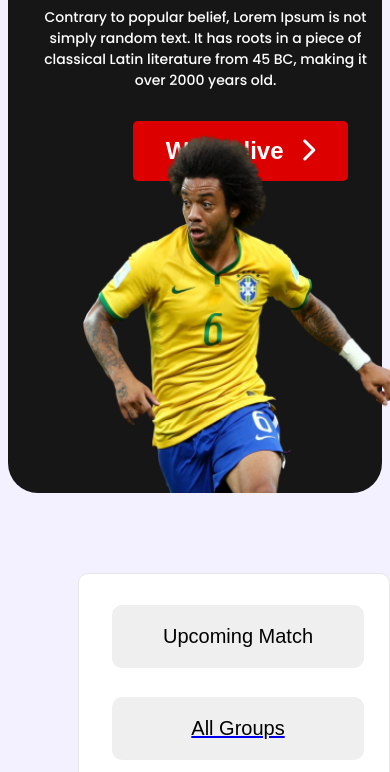
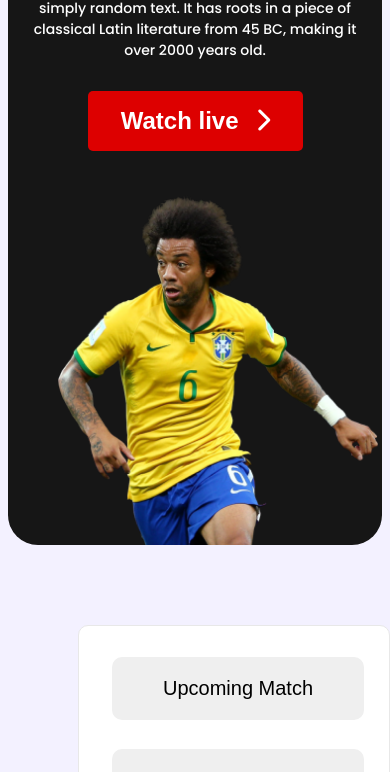
Before and after one commit to mohammadRcat/world-cup, a plain HTML site: page index.html in a window 390 px wide. Shown: the part 239-1011 px from the top of the page. Drawn offline with Linux system fonts and the light colour scheme.

Commit message:
6th commit

```diff
--- a/css/mobile.css
+++ b/css/mobile.css
@@ -8,7 +8,7 @@
     grid-template-columns: repeat(1, 1fr);
     align-items: center;
     width: 100%;
-    height: 724px;
+    height: 776px;
 }
 
 .header-box1 {
@@ -26,7 +26,7 @@
     padding-left: 10px;
     margin-top: 0;
     margin-bottom: 0;
-    margin-top: 30px;
+
 }
 
 .header-box1 p {
@@ -40,18 +40,17 @@
     color: #FFFFFF;
     font-weight: 700;
     font-size: 24px;
-    margin-left: 105px;
+    margin-left: 60px;
     margin-top: 30px;
-
-
 }
 
 .header-box2 img {
     display: block;
     width: 320px;
-    height: 360px;
+    height: 350px;
     text-align: center;
-    margin-left: 75px;
+    margin-left: 50px;
+    margin-top: 80px;
 }
 
 /* main section css */
```
